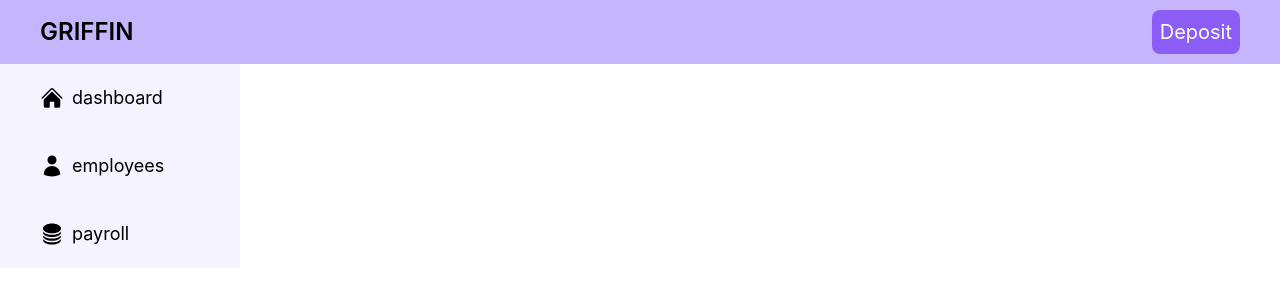
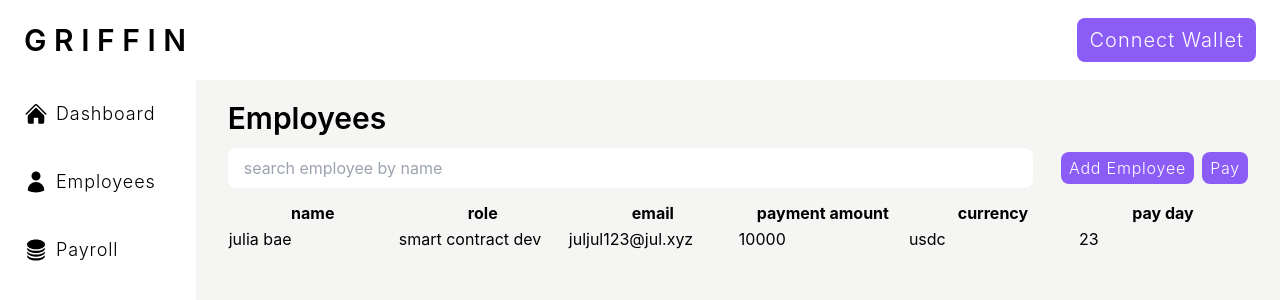
Before and after one commit to griffin-cryptopayroll/griffin-frontend, a Next.js app: page /employees in a window 1280 px wide. Shown: the top 300 px of the page. Built offline with nearby package versions, Linux system fonts and the light colour scheme.

Commit message:
landing; better nav & sidebar

```diff
--- a/components/Button.js
+++ b/components/Button.js
@@ -1,8 +1,8 @@
 
 const sizes = {
-    sm: "p-1 text-md text-white rounded-lg bg-violet-500 hover:bg-violet-400 transition-all",
-    md: "p-2 text-xl text-white rounded-lg bg-violet-500 hover:bg-violet-400 transition-all",
-    lg: "p-4 text-2xl text-white rounded-lg bg-violet-500 hover:bg-violet-400 transition-all"
+    sm: "px-2 py-1 text-md font-light text-white tracking-wider rounded-lg bg-violet-500 cursor-pointer hover:bg-violet-400 transition-all",
+    md: "px-3 py-2 text-xl font-light text-white tracking-wider rounded-lg bg-violet-500 cursor-pointer hover:bg-violet-400 transition-all",
+    lg: "p-4 text-xl font-light tracking-wider text-white rounded-lg bg-violet-500 cursor-pointer hover:bg-violet-400 transition-all"
 }
 export default function Button(props) {
 
--- a/components/Nav.js
+++ b/components/Nav.js
@@ -12,10 +12,10 @@ const navItems = [
 
 export default function Navbar(props) {
 
-    return <nav className="bg-violet-300 w-full h-16 px-10 flex items-center justify-between">
-        <div className="text-2xl font-semibold">GRIFFIN</div>
+    return <nav className=" h-20 px-6 flex items-center justify-between">
+        <div className="text-3xl font-semibold">G R I F F I N</div>
         <Button
-            label="Deposit"
+            label="Connect Wallet"
         />
 
     </nav>
--- a/components/SidePanel.js
+++ b/components/SidePanel.js
@@ -6,17 +6,17 @@ const iconStyle = "h-6 w-auto mr-2"
 const menuItems = [
     {
         href: "/dashboard",
-        title: "dashboard",
+        title: "Dashboard",
         icon: <HomeIcon className={iconStyle} />,
     },
     {
         href: "/employees",
-        title: "employees",
+        title: "Employees",
         icon: <UserIcon className={iconStyle} />,
     },
     {
         href: "/payroll",
-        title: "payroll",
+        title: "Payroll",
         icon: <CircleStackIcon className={iconStyle} />,
     },
     // {
@@ -29,10 +29,10 @@ const menuItems = [
 export default function SidePanel() {
     const [activeItem, setActiveItem] = useState()
 
-    return <div className="bg-violet-50 w-60 h-full">
+    return <div className="h-full">
         {menuItems.map(({ href, title, icon }) => {
             return <Link key={title} href={href}>
-                <div className="flex items-center px-10 py-5 text-lg hover:bg-violet-300 transition-all">
+                <div className="flex items-center pl-6 pr-10 py-5 text-lg font-light tracking-wider cursor-pointer hover:bg-violet-100 transition-all">
                     {icon}
                     <div>
                         {title}
--- a/pages/dashboard/index.js
+++ b/pages/dashboard.js
@@ -1,5 +1,5 @@
-import Navbar from "../../components/Nav";
-import SidePanel from "../../components/SidePanel";
+import Navbar from "../components/Nav";
+import SidePanel from "../components/SidePanel";
 
 export default function Dashboard() {
 
--- a/pages/employees/index.js
+++ b/pages/employees/index.js
@@ -1,41 +1,101 @@
+import Button from "../../components/Button"
 import Navbar from "../../components/Nav"
 import SidePanel from "../../components/SidePanel"
 
-const dummy = [
+const data = [
     {
-        "key": 2203,
-        "name": "julia bae",
-        "email": "juljul123@jul.xyz",
-        "position": "smart contract dev",
-        "account": "0x01you",
-        "payroll": 10000,
-        "curr": "usdc",
-        "date": 23,
-        "secLeft": 1088987.461009
+        key: 2203,
+        name: "julia bae",
+        email: "juljul123@jul.xyz",
+        position: "smart contract dev",
+        account: "0x01you",
+        payroll: 10000,
+        curr: "usdc",
+        date: 23,
+        secLeft: 1088987
     },
 ]
 
 export default function Emplopyees() {
-    return <div className="flex-col h-screen w-screen">
-        <Navbar>
-
-        </Navbar>
-        <div className="flex grow">
-            <SidePanel />
-
+    return (
+        <div className="flex-col h-screen">
+            <Navbar></Navbar>
+            <div className="flex grow h-full">
+                <SidePanel />
+                <EmployeeList />
+            </div>
         </div>
-
-    </div>
+    )
 }
 
-function EmployeeList() {
-    return <div>
+function EmployeeList(props) {
+    return (
+        <div className="px-8 py-5 bg-stone-100 h-full">
+            <div className="mb-3 text-3xl font-semibold">Employees</div>
+            <div className="mb-3 flex justify-between space-x-2 items-center">
+                <input className="flex-1 mr-5 px-4 py-2 bg-white text-slate-500 rounded-lg outline-white focus:outline-stone-300 transition-all"
+                    type="text"
+                    placeholder="search employee by name"
+                />
+                <Button
+                    size="sm"
+                    label="Add Employee"
+                />
+                <Button
+                    size="sm"
+                    label="Pay"
+                />
+            </div>
 
-    </div>
+            <table className="table-fixed w-full">
+                <thead >
+                    <tr >
+                        <th>name</th>
+                        <th>role</th>
+                        <th>email</th>
+                        {/* <th>account</th> */}
+                        <th>payment amount</th>
+                        <th>currency</th>
+                        <th>pay day</th>
+                        {/* <th>time left</th> */}
+                        {/* <th></th> */}
+                    </tr>
+                </thead>
+                <tbody>
+                    {data.map((employee) => (
+                        <EmployeeListItem data={employee} />
+                    ))}
+                </tbody>
+            </table>
+        </div>
+    )
 }
 
-function EmployeeListItem(props) {
-    return <div>
+function EmployeeListItem({ data }) {
 
-    </div>
+    const handlePayment = () => {
+
+    }
+
+    const { key, name, email, position, account, payroll, curr, date, secLeft } = data
+
+    return (
+        <tr key={key}>
+            <td>{name ?? "--"}</td>
+            <td>{position ?? "--"}</td>
+            <td>{email ?? "--"}</td>
+            {/* <td>{account}</td> */}
+            <td>{payroll ?? "--"}</td>
+            <td>{curr ?? "--"}</td>
+            <td>{date ?? "--"}</td>
+            {/* <td>{secLeft}</td> */}
+            {/* <td>
+            <Button
+                label="Pay"
+                size="sm"
+                onClickHander={handlePayment}
+            />
+        </td> */}
+        </tr>
+    )
 }
--- a/pages/index.js
+++ b/pages/index.js
@@ -8,20 +8,21 @@ export default function Home() {
   const router = useRouter()
 
   return (
-    <div className={styles.container}>
+    <div >
       <Head>
         <title>Create Next App</title>
         <meta name="description" content="Generated by create next app" />
         <link rel="icon" href="/favicon.ico" />
       </Head>
 
-      <main className={styles.main}>
-        <h1 className={styles.title}>
-          Griffin
+      <main className=''>
+        <h1 className='fixed left-8 top-6 text-3xl font-semibold'>
+          G R I F F I N
         </h1>
 
+        <div className='fixed right-8 top-6'>
           <Button
-          label={'launch app'}
+            label={'Launch App'}
             size="lg"
             onClickHandler={() => {
               // authentication
@@ -30,9 +31,18 @@ export default function Home() {
               router.push('/dashboard')
             }}
           />
+        </div>
+
+        <h1 className='fixed left-8 bottom-1/2 text-6xl font-thin'>
+          Private Payroll Solusions <br />for Enterprises
+        </h1>
+
+        <h1 className='fixed left-8 bottom-8 text-md font-light'>
+          Powered by Polygon Nightfall
+        </h1>
       </main>
 
-      <footer className={styles.footer}>
+      {/* <footer className={styles.footer}>
         <a
           href="https://vercel.com?utm_source=create-next-app&utm_medium=default-template&utm_campaign=create-next-app"
           target="_blank"
@@ -43,7 +53,7 @@ export default function Home() {
             <Image src="/vercel.svg" alt="Vercel Logo" width={72} height={16} />
           </span>
         </a>
-      </footer>
-    </div>
+      </footer> */}
+    </div >
   )
 }
```
Lines whose indentation alone changed are shown as unchanged.
